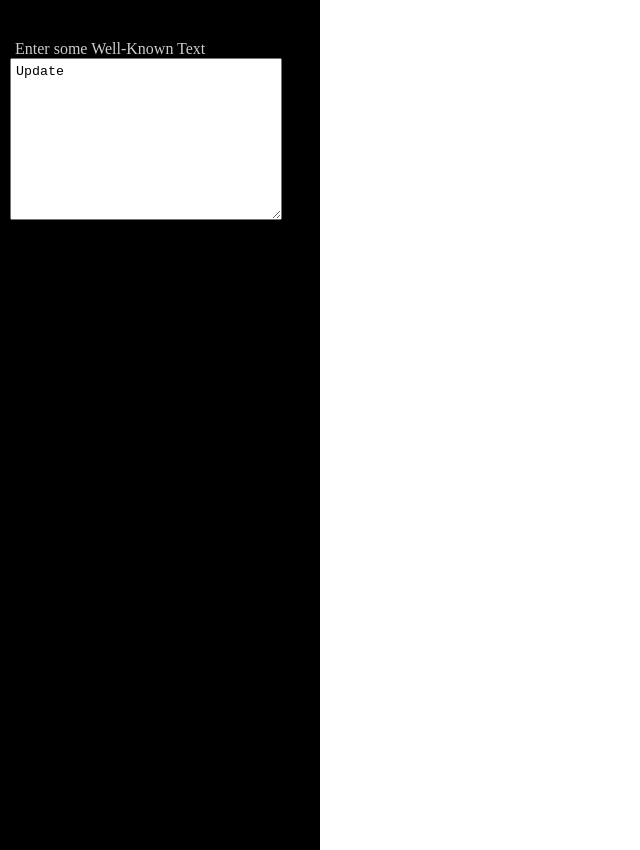
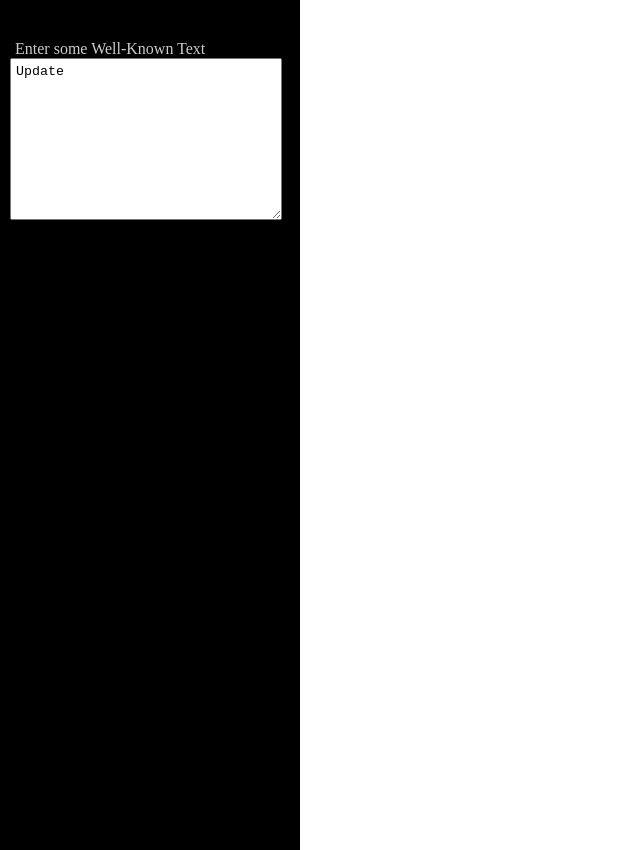
Before and after one commit to stevekirks/openlayers-wkt-viewer, a website: page index.html in a window 1280 px wide. Shown: the whole page, without its empty margins (0-640 px from the left). Drawn offline with Linux system fonts and the light colour scheme.

Commit message:
sidebar tweak

```diff
--- a/index.html
+++ b/index.html
@@ -9,19 +9,18 @@
     body {
       margin: 0;
       height: 100%;
+      width: 100%;
     }
 
     #map {
       height: 100%;
-      width: auto;
+      margin-left: 300px;
     }
 
     #sidebar {
       height: 100%;
-      width: 300px;
-      position: absolute;
-      left: 0;
-      top: 0;
+      width: 280px;
+      float: left;
       padding: 40px 10px 10px 10px;
       color: rgb(204, 204, 204);
       background-color: black;
@@ -40,12 +39,12 @@
 </head>
 
 <body>
-  <div id="map"></div>
   <div id="sidebar">
     <label>Enter some Well-Known Text</label>
     <textarea id="inWkt" rows="10">Update</textarea>
     <label id="lblInfo"></label>
   </div>
+  <div id="map"></div>
   <script src="./main.js"></script>
 </body>
 
--- a/main.js
+++ b/main.js
@@ -37,7 +37,7 @@ let overLayer = new VectorLayer({
 });
 
 const view = new View({
-  center: fromLonLat([143.05, -27.44]),
+  center: fromLonLat([153.088631, -26.661299]),
   zoom: 13,
 });
 
@@ -91,7 +91,7 @@ const loadWkt = () => {
 
 map.once('postrender', function (event) {
   const txtArea = document.querySelector('#inWkt');
-  txtArea.value = 'POLYGON ((153.070389 -27.418177, 153.071389 -27.419177, 153.072389 -27.417177, 153.070389 -27.416177, 153.070389 -27.418177))';
+  txtArea.value = 'POLYGON ((153.088389 -26.661177, 153.089389 -26.662177, 153.090389 -26.660177, 153.088389 -26.659177, 153.088389 -26.661177))';
   loadWkt();
 });
 
```
